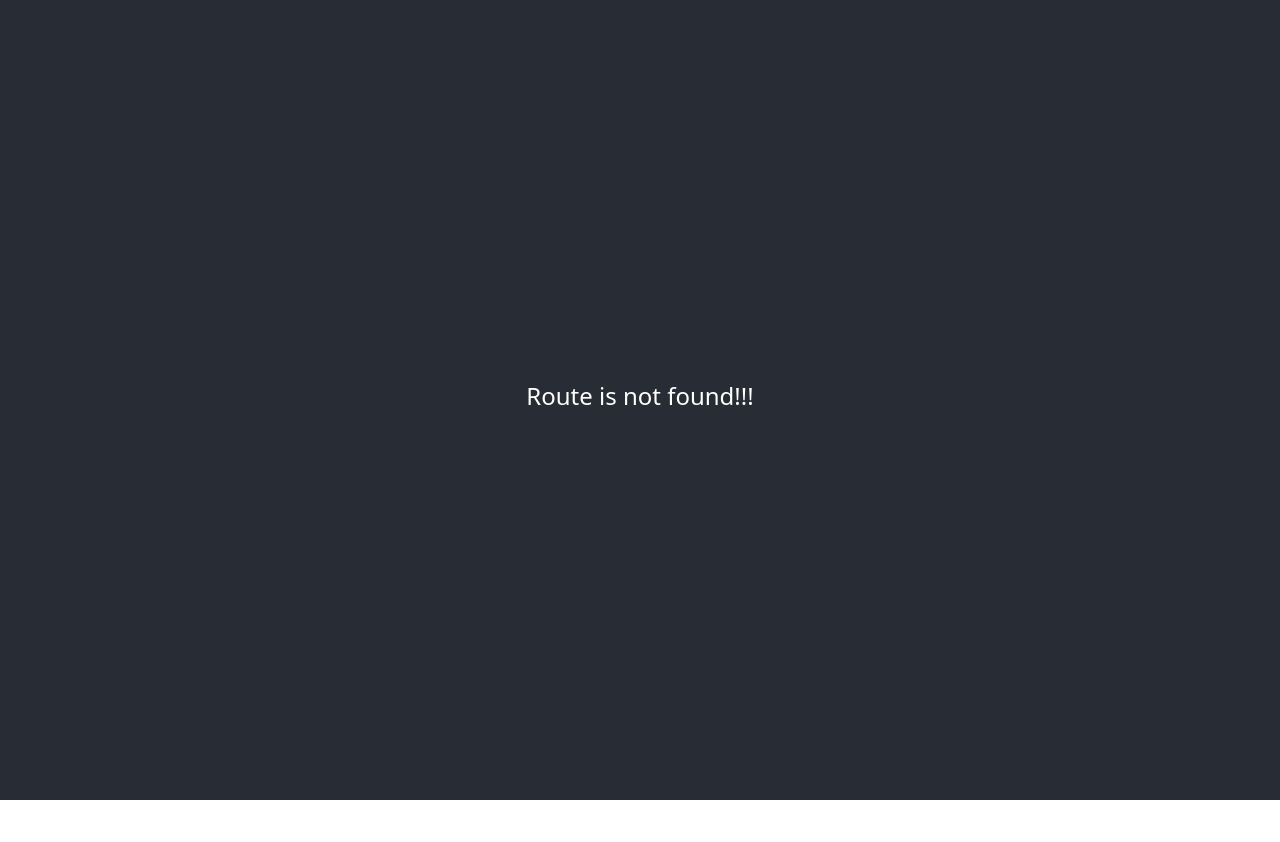
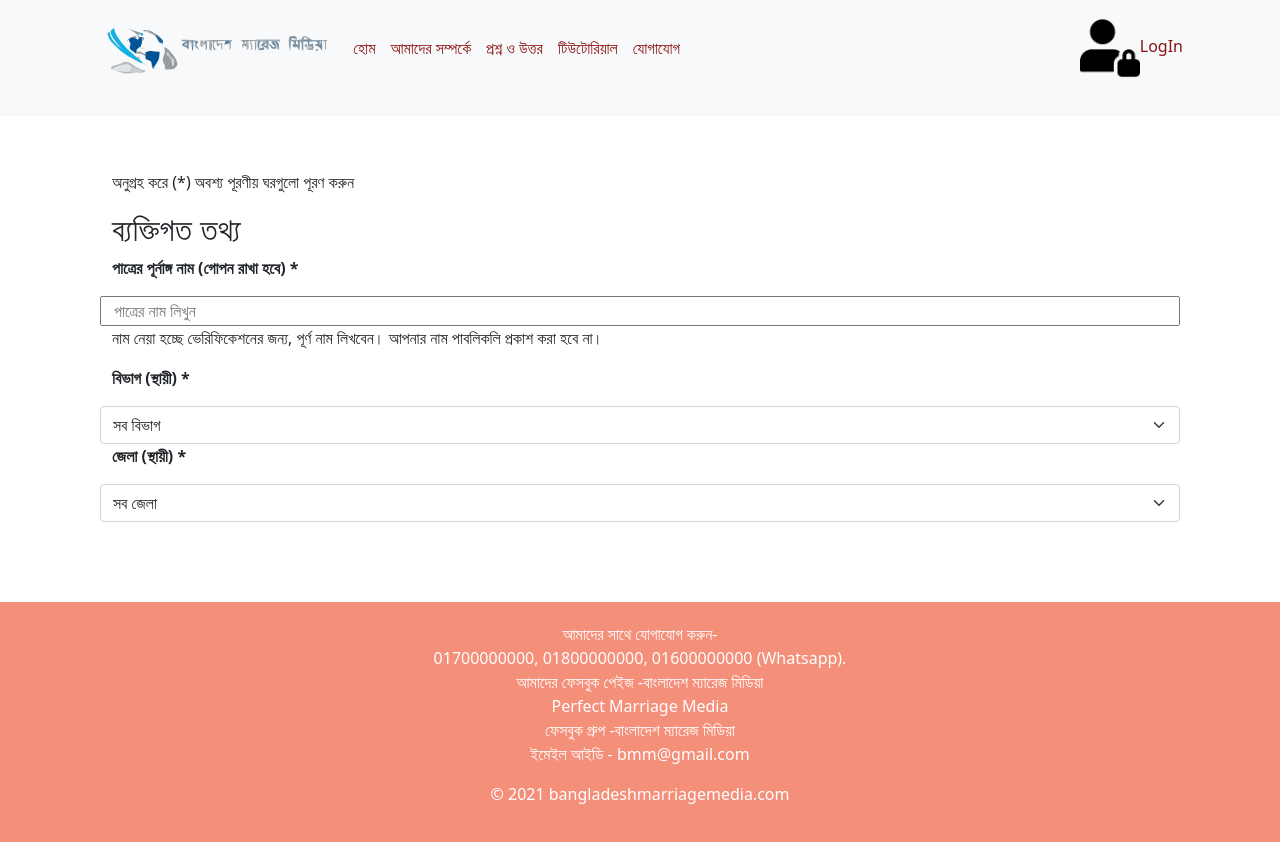
Before and after one commit to sakhawat777/bangladesh-marriage-media, a React (Create React App) app: page /create-biodata/page2 in a window 1280 px wide. Before the commit this address had no page. Shown: the top 842 px of the page. Before the commit the page ends 800 px from the top, so only its background shows below. Built offline with nearby package versions, Linux system fonts and the light colour scheme.

Commit message:
Tutorial done

```diff
--- a/public/index.html
+++ b/public/index.html
@@ -24,6 +24,7 @@
       work correctly both with client-side routing and a non-root public URL.
       Learn how to configure a non-root public URL by running `npm run build`.
     -->
+
     <title>React App</title>
   </head>
   <body>
--- a/src/App.js
+++ b/src/App.js
@@ -8,6 +8,8 @@ import QuestionAndAnswer from './components/QuestionAndAnswer/QuestionAndAnswer'
 import Contact from './components/Contact/Contact';
 import Tutorial from './components/Tutorial/Tutorial';
 import LogIn from './components/LogIn/LogIn';
+import CreateBiodata from './components/CreateBiodata/CreateBiodata';
+import CreateBiodata2 from './components/CreateBiodata2/CreateBiodata2';
 
 function App() {
   return (
@@ -21,6 +23,8 @@ function App() {
           <Route path='/contact' element={<Contact/>} />
           <Route path='/tutorial' element={<Tutorial/>} />
           <Route path='/logIn' element={<LogIn/>} />
+          <Route path='/create-biodata' element={<CreateBiodata/>} />
+          <Route path='/create-biodata/page2' element={<CreateBiodata2/>} />
           <Route path='*' element={<NoMatch />} />
 
 
--- /dev/null
+++ b/src/components/CreateBiodata/CreateBiodata.css
@@ -0,0 +1,13 @@
+.bio-data-section {
+	margin: 170px 100px 60px 100px;
+}
+.bio-data-section h1 {
+	padding-bottom: 20px;
+}
+.container {
+	padding-bottom: 20px;
+}
+#btn1 {
+	margin-top: 20px;
+	width: 180px;
+}
--- /dev/null
+++ b/src/components/CreateBiodata/CreateBiodata.js
@@ -0,0 +1,68 @@
+import React from 'react';
+import { Col, Container, Form, Row } from 'react-bootstrap';
+import { useNavigate } from 'react-router-dom';
+import Footer from '../Footer/Footer';
+import TopNavigation from '../TopNavigation/TopNavigation';
+import './CreateBiodata.css';
+const CreateBiodata = () => {
+	const navigate = useNavigate();
+	const btnHandleClick = () => {
+		const url = `/create-biodata/page2`;
+		navigate(url);
+	};
+	return (
+		<div>
+			<TopNavigation></TopNavigation>
+			<section className='bio-data-section'>
+				<Container className='container'>
+					<h1>ব্যক্তিগত তথ্য</h1>
+					<div>
+						<Row>
+							<Col lg={12} md={12} sm={12}>
+								<p>
+									<b>
+										আপনি আল্লাহর নামে প্রতিশ্রুতি/ওয়াদা করছেন কি আপনি
+										সব সত্য তথ্য দিবেন ফর্মে? *
+									</b>
+								</p>
+								<Form.Select aria-label='Default select example'>
+									<option value='ইনশাআল্লাহ হ্যাঁ'>
+										ইনশাআল্লাহ হ্যাঁ
+									</option>
+									<option value='না'>না</option>
+									<option value='চেষ্টা করব'>চেষ্টা করব</option>
+								</Form.Select>
+							</Col>
+						</Row>
+					</div>
+				</Container>
+				<Container className='container'>
+					<div>
+						<Row>
+							<Col lg={12} md={12} sm={12}>
+								<p>
+									<b>বায়োডাটার ধরণ *</b>
+								</p>
+								<Form.Select aria-label='Default select example'>
+									<option value=''>বায়োডাটার ধরণ</option>
+									<option value='1'>পাত্রের বায়োডাটা</option>
+									<option value='2'>পাত্রীর বায়োডাটা</option>
+								</Form.Select>
+							</Col>
+						</Row>
+						<button
+							onClick={btnHandleClick}
+							type='button'
+							class='btn btn-primary but'
+							id='btn1'>
+							Next
+						</button>
+					</div>
+				</Container>
+			</section>
+			<Footer></Footer>
+		</div>
+	);
+};
+
+export default CreateBiodata;
--- /dev/null
+++ b/src/components/CreateBiodata2/CreateBiodata2.js
@@ -0,0 +1,79 @@
+import React from 'react';
+import { Col, Container, Form, Row } from 'react-bootstrap';
+import Footer from '../Footer/Footer';
+import TopNavigation from '../TopNavigation/TopNavigation';
+import './CreateBiodata2.css';
+const CreateBiodata2 = () => {
+	return (
+		<div>
+			<TopNavigation></TopNavigation>
+			<section className='bio-data-section'>
+				<Container>
+					<p id='error'>অনুগ্রহ করে (*) অবশ্য পূরণীয় ঘরগুলো পূরণ করুন</p>
+					<Row>
+						<>
+							<b>
+								<h2>ব্যক্তিগত তথ্য</h2>
+							</b>
+						</>
+						<b>
+							<p>পাত্রের পূর্নাঙ্গ নাম (গোপন রাখা হবে) *</p>
+						</b>
+						<input
+							type='text'
+							name=''
+							id=''
+							placeholder='পাত্রের নাম লিখুন'
+						/>
+						<p>
+							নাম নেয়া হচ্ছে ভেরিফিকেশনের জন্য, পূর্ণ নাম লিখবেন। আপনার
+							নাম পাবলিকলি প্রকাশ করা হবে না।
+						</p>
+						<b>
+							<p>বিভাগ (স্থায়ী) *</p>
+						</b>
+						<Form.Select
+							name='division'
+							id='division'
+							aria-label='Default select example'>
+							<option value=''>সব বিভাগ</option>
+							<option value='ঢাকা'>ঢাকা</option>
+							<option value='চট্টগ্রাম'>চট্টগ্রাম</option>
+							<option value='রাজশাহী'>রাজশাহী</option>
+							<option value='সিলেট'>সিলেট</option>
+							<option value='খুলনা'>খুলনা</option>
+							<option value='বরিশাল'>বরিশাল</option>
+							<option value='রংপুর'>রংপুর</option>
+							<option value='ময়মনসিংহ'>ময়মনসিংহ</option>
+						</Form.Select>
+						<b>
+							<p>জেলা (স্থায়ী) *</p>
+						</b>
+						<Form.Select
+							name='district'
+							id='district'
+							aria-label='Default select example'>
+							<option value=''>সব জেলা</option>
+							<option value='ঢাকা'>ঢাকা</option>
+							<option value='ফরিদপুর'>ফরিদপুর</option>
+							<option value='গাজীপুর'>গাজীপুর</option>
+							<option value='গোপালগঞ্জ'>গোপালগঞ্জ</option>
+							<option value='কিশোরগঞ্জ'>কিশোরগঞ্জ</option>
+							<option value='মাদারীপুর'>মাদারীপুর</option>
+							<option value='মানিকগঞ্জ'>মানিকগঞ্জ</option>
+							<option value='মুন্সিগঞ্জ'>মুন্সিগঞ্জ</option>
+							<option value='নারায়ণগঞ্জ'>নারায়ণগঞ্জ</option>
+							<option value='নরসিংদী'>নরসিংদী</option>
+							<option value='রাজবাড়ী'>রাজবাড়ী</option>
+							<option value='শরীয়তপুর'>শরীয়তপুর</option>
+							<option value='টাঙ্গাইল'>টাঙ্গাইল</option>
+						</Form.Select>
+					</Row>
+				</Container>
+			</section>
+			<Footer></Footer>
+		</div>
+	);
+};
+
+export default CreateBiodata2;
--- a/src/components/Home/Home.js
+++ b/src/components/Home/Home.js
@@ -1,9 +1,19 @@
 import React from 'react';
 import { Col, Container, Row, Form } from 'react-bootstrap';
+import { useNavigate } from 'react-router-dom';
 import Footer from '../Footer/Footer';
 import TopNavigation from '../TopNavigation/TopNavigation';
 import './Home.css';
 const Home = () => {
+	const navigate = useNavigate();
+	const handleClick = () => {
+		const url = `/tutorial`;
+		navigate(url);
+	};
+	const bioDataHandleClick = () => {
+		const url = `/create-biodata`;
+		navigate(url);
+	};
 	return (
 		<>
 			<TopNavigation></TopNavigation>
@@ -122,25 +132,17 @@ const Home = () => {
 									/>
 								</Col>
 							</Row>
-
 						</div>
-
 					</Container>
 				</div>
 				<section>
-
 					<Container>
-
 						<Row>
-
-							<h5 id="bio-header">বায়োডাটা কোড</h5>
+							<h5 id='bio-header'>বায়োডাটা কোড</h5>
 
 							<Col lg={8} md={8} sm={12}>
-
 								<Container>
-
 									<Row>
-
 										<input
 											class='code'
 											id='code'
@@ -153,7 +155,6 @@ const Home = () => {
 							</Col>
 
 							<Col lg={4} md={4} sm={12}>
-
 								<Container>
 									<Row>
 										<input
@@ -164,26 +165,29 @@ const Home = () => {
 										/>
 									</Row>
 								</Container>
-
 							</Col>
 						</Row>
 					</Container>
 				</section>
 				<section>
-					<section className="bio-button-section">
+					<section className='bio-button-section'>
 						<Container>
 							<Row>
 								<Col lg={6} md={6} sm={12}>
 									<Container>
 										<Row>
-							<button>বায়োডাটা তৈরি ও সার্চ(ভিডিও)</button>
+											<button onClick={handleClick}>
+												বায়োডাটা তৈরি ও সার্চ(ভিডিও)
+											</button>
 										</Row>
 									</Container>
 								</Col>
 								<Col lg={6} md={6} sm={12}>
 									<Container>
 										<Row>
-								<button>আপনার বায়োডাটা তৈরি করুন</button>
+											<button onClick={bioDataHandleClick}>
+												আপনার বায়োডাটা তৈরি করুন
+											</button>
 										</Row>
 									</Container>
 								</Col>
@@ -192,24 +196,16 @@ const Home = () => {
 					</section>
 				</section>
 			</section>
-			<section id="home-bio-data">
-
+			<section id='home-bio-data'>
 				<Container>
-
 					<Row>
-
 						<h3>পাত্র-পাত্রীর বায়োডাটা</h3>
-
-
 					</Row>
-
 				</Container>
-
 			</section>
 
 			<Footer></Footer>
 		</>
-
 	);
 };
 
--- a/src/components/QuestionAndAnswer/QuestionAndAnswer.js
+++ b/src/components/QuestionAndAnswer/QuestionAndAnswer.js
@@ -9,10 +9,7 @@ const QuestionAndAnswer = () => {
 			<section className='about-us'>
 				<h2 className='about-h2'>প্রশ্ন ও উত্তর</h2>
 
-				<p>
-					প্রশ্নঃ প্রশ্নঃ সালাফি ম্যারেজ মিডিয়া বাংলাদেশ কাদের জন্য কাজ করে
-					?
-				</p>
+				<p>প্রশ্নঃ প্রশ্নঃ বাংলাদেশ ম্যারেজ মিডিয়া কাদের জন্য কাজ করে ?</p>
 				<p>
 					উত্তরঃ আমরা দ্বীনদার পাত্র পাত্র পাত্রী নিয়ে কাজ করে থাকি শুধু
 				</p>
--- a/src/components/TopNavigation/TopNavigation.css
+++ b/src/components/TopNavigation/TopNavigation.css
@@ -5,3 +5,17 @@
 .logo-img {
 	height: 80px;
 }
+.navbar-css {
+	text-decoration: none !important;
+}
+.navbar-css {
+	text-decoration: none;
+	margin-right: 15px;
+	color: rgb(138, 20, 20);
+}
+.navbar-css:hover {
+	color: coral;
+}
+.active {
+	color: blue;
+}
--- a/src/components/TopNavigation/TopNavigation.js
+++ b/src/components/TopNavigation/TopNavigation.js
@@ -1,32 +1,75 @@
 import React from 'react';
-import { Container, Nav, Navbar, NavLink } from 'react-bootstrap';
-import logIn from '../../asset/image/user.png'
-import logo from '../../asset/image/logo.svg'
-import './TopNavigation.css'
+import { Container, Nav, Navbar } from 'react-bootstrap';
+import logIn from '../../asset/image/user.png';
+import logo from '../../asset/image/logo.svg';
+import './TopNavigation.css';
+import { Link, NavLink } from 'react-router-dom';
+
 const TopNavigation = () => {
 	return (
-
-			<Navbar collapseOnSelect expand='lg' bg='light' variant='light' fixed='top'>
-				<Container className="nav-bar">
-					<Navbar.Brand href='/'><img className="logo-img" src={logo} alt="" /> </Navbar.Brand>
+		<Navbar
+			collapseOnSelect
+			expand='lg'
+			bg='light'
+			variant='light'
+			fixed='top'>
+			<Container className='nav-bar'>
+				<NavLink exact to='/'>
+					<img className='logo-img' src={logo} alt='' />
+				</NavLink>
 				<Navbar.Toggle aria-controls='responsive-navbar-nav' />
 				<Navbar.Collapse id='responsive-navbar-nav'>
 					<Nav className='me-auto'>
-							<NavLink href='/'>হোম</NavLink>
-							<Nav.Link href='/about-us'>আমাদের সম্পর্কে</Nav.Link>
-							<Nav.Link href='/q&a'>প্রশ্ন ও উত্তর</Nav.Link>
-							<Nav.Link href='/tutorial'>টিউটোরিয়াল</Nav.Link>
-							<Nav.Link href='/contact'>যোগাযোগ</Nav.Link>
+						<NavLink
+							className='navbar-css'
+							exact
+							activeClassName='active'
+							to='/'>
+							হোম
+						</NavLink>
 
+						<NavLink
+							className='navbar-css'
+							exact
+							activeClassName='active'
+							to='/about-us'>
+							আমাদের সম্পর্কে
+						</NavLink>
+						<NavLink
+							className='navbar-css'
+							exact
+							activeClassName='active'
+							to='/q&a'>
+							প্রশ্ন ও উত্তর
+						</NavLink>
+						<NavLink
+							className='navbar-css'
+							exact
+							activeClassName='active'
+							to='/tutorial'>
+							টিউটোরিয়াল
+						</NavLink>
+						<NavLink
+							className='navbar-css'
+							exact
+							activeClassName='active'
+							to='/contact'>
+							যোগাযোগ
+						</NavLink>
 					</Nav>
 					<Nav>
-							<Nav.Link href='/logIn'><img className="logIn-img" src={logIn} alt="" />LogIn</Nav.Link>
-
+						<NavLink
+							className='navbar-css'
+							exact
+							activeClassName='active'
+							to='/logIn'>
+							<img className='logIn-img' src={logIn} alt='' />
+							LogIn
+						</NavLink>
 					</Nav>
 				</Navbar.Collapse>
 			</Container>
 		</Navbar>
-
 	);
 };
 
```
Also changed, not shown: src/components/CreateBiodata2/CreateBiodata2.css (added). Lines whose indentation alone changed are shown as unchanged.
